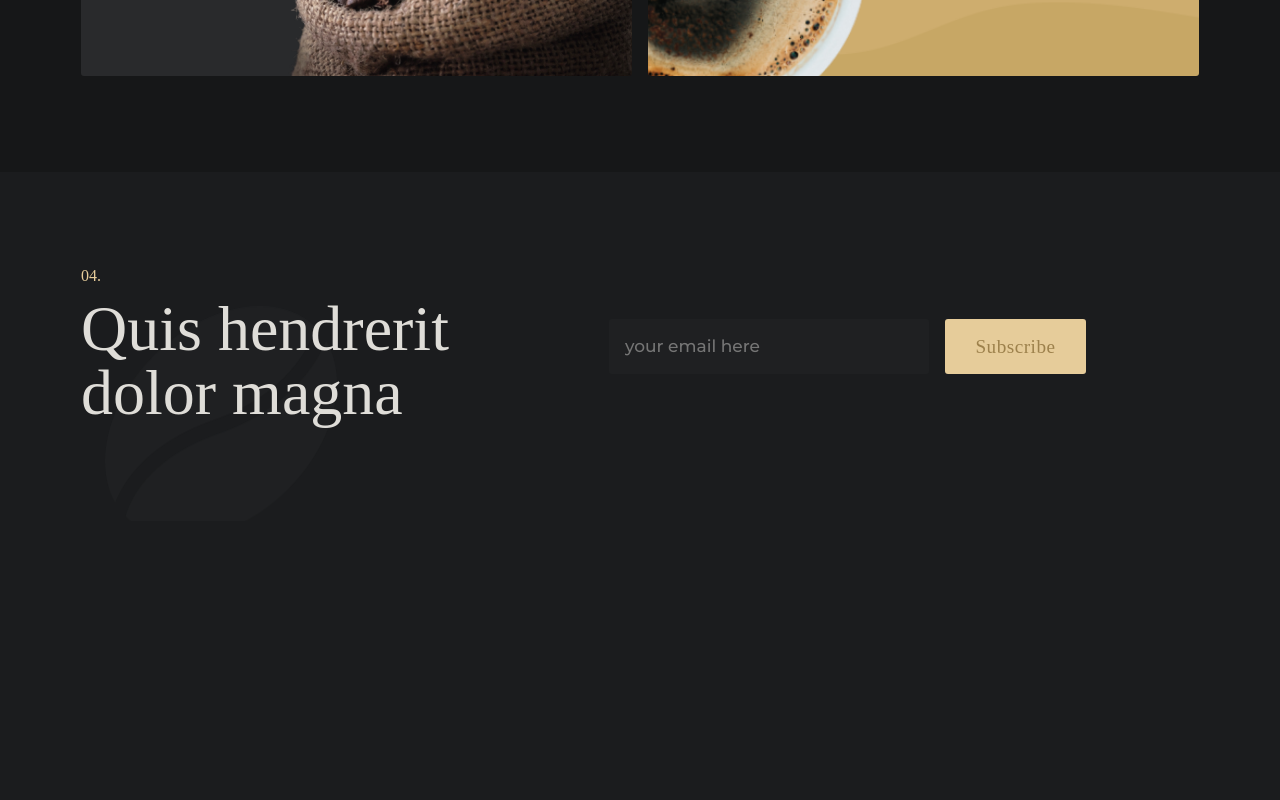
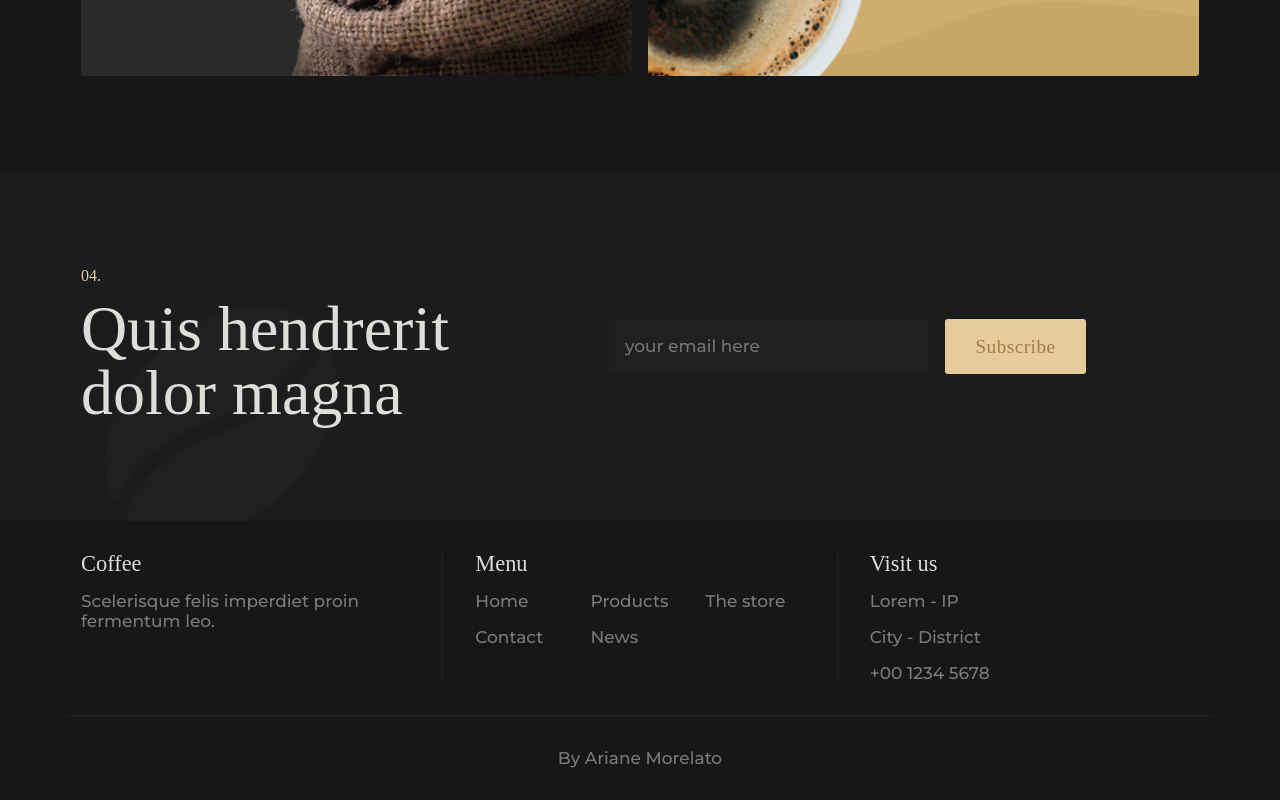
Before and after one commit to aridsm/cafeteria, a React (Create React App) app: page / in a window 1280 px wide. Shown: the part 2917-3717 px from the top of the page. Before the commit the page ends 3438 px from the top, so only its background shows below. Built offline with nearby package versions, Linux system fonts and the light colour scheme; a web font is replaced by a local one.

Commit message:
footer added

```diff
--- a/src/App.js
+++ b/src/App.js
@@ -5,6 +5,7 @@ import About from "./components/About";
 import BestSeller from "./components/BestSeller";
 import News from "./components/News";
 import Subscribe from "./components/Subscribe";
+import Footer from "./components/Footer";
 
 function App() {
   return (
@@ -15,6 +16,7 @@ function App() {
       <BestSeller />
       <News />
       <Subscribe />
+      <Footer />
     </div>
   );
 }
--- /dev/null
+++ b/src/Styles/Components/Footer.scss
@@ -0,0 +1,52 @@
+@import "../VarMixins.scss";
+
+.footer {
+  background: $c-bg-2;
+  padding: 2rem 0;
+  .container {
+    display: flex;
+    border-bottom: 1px solid rgba(255, 255, 255, 0.05);
+    padding-bottom: 2rem;
+    > * {
+      flex: 1;
+    }
+    section + section {
+      padding-left: 2rem;
+      margin-left: 2rem;
+      border-left: 1px solid rgba(255, 255, 255, 0.05);
+    }
+  }
+  h2,
+  .logo {
+    @include fontTitles(m);
+    margin-bottom: 1rem;
+  }
+  .menu {
+    nav {
+      display: grid;
+      grid-template-columns: 1fr 1fr 1fr;
+      grid-gap: 1rem;
+      color: $c-txt-2;
+    }
+  }
+  .coffee p {
+    color: $c-txt-2;
+  }
+  address {
+    color: $c-txt-2;
+    font-style: normal;
+    span {
+      display: block;
+      + span {
+        margin-top: 1rem;
+      }
+    }
+  }
+  .by {
+    padding-top: 2rem;
+    text-align: center;
+    margin: auto;
+    display: block;
+    color: $c-txt-2;
+  }
+}
--- /dev/null
+++ b/src/components/Footer.js
@@ -0,0 +1,38 @@
+import React from "react";
+import "../Styles/Components/Footer.scss";
+
+const Footer = () => {
+  return (
+    <footer className="footer">
+      <div className="container">
+        <section className="coffee">
+          <div className="logo">Coffee</div>
+          <p>Scelerisque felis imperdiet proin fermentum leo. </p>
+        </section>
+        <section className="menu">
+          <h2>Menu</h2>
+          <nav>
+            <a href="/">Home</a>
+            <a href="/">Products</a>
+            <a href="/">The store</a>
+            <a href="/">Contact</a>
+            <a href="/">News</a>
+          </nav>
+        </section>
+        <section className="address">
+          <h2>Visit us</h2>
+          <address>
+            <span>Lorem - IP</span>
+            <span>City - District</span>
+            <span>+00 1234 5678</span>
+          </address>
+        </section>
+      </div>
+      <a href="/" className="by">
+        By Ariane Morelato
+      </a>
+    </footer>
+  );
+};
+
+export default Footer;
```
